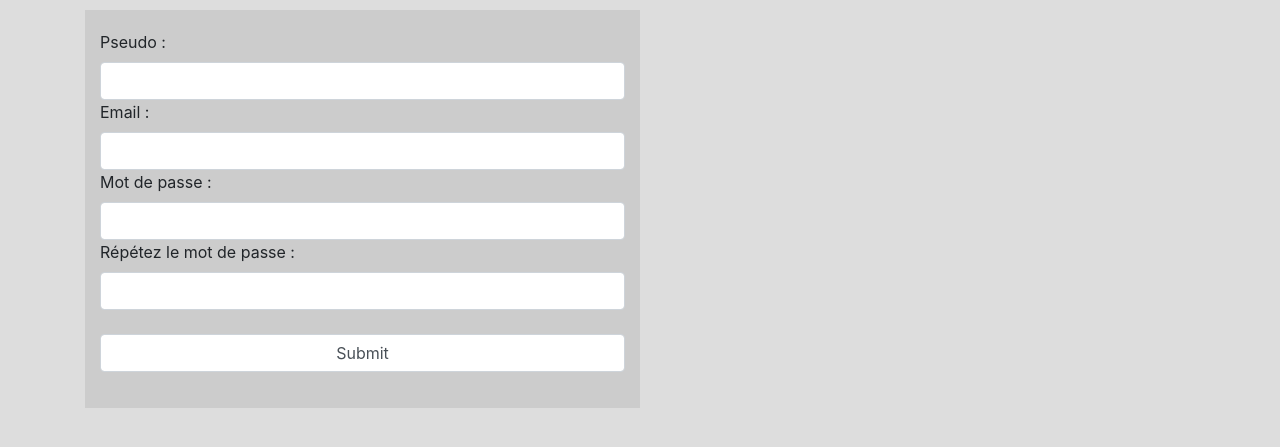
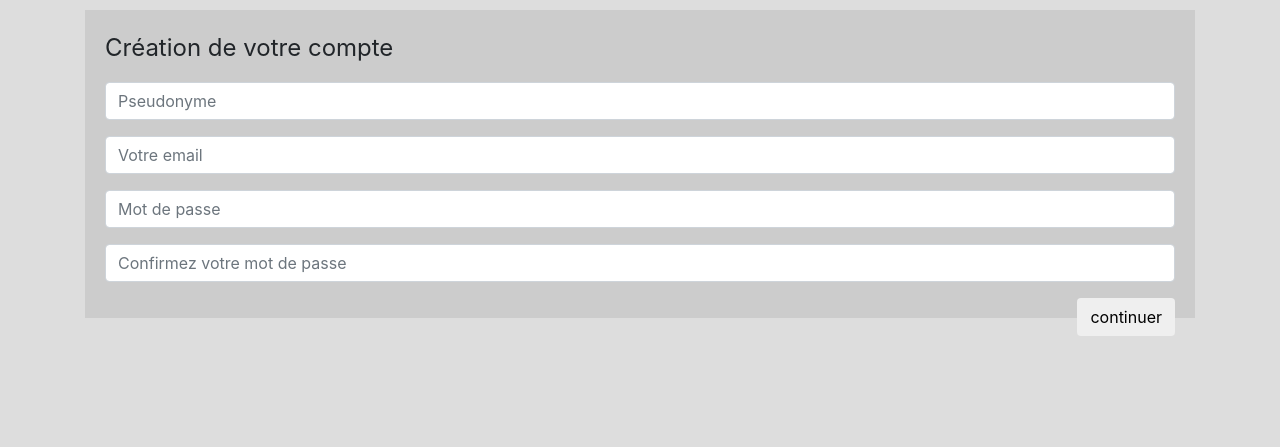
Before and after one commit to Sulff57/TestBlog, a PHP site: page /inscription.php in a window 1280 px wide. Shown: the top 447 px of the page. Run offline with PHP 8.4, Linux system fonts and the light colour scheme.

Commit message:
Amélioration présentation formulaire d'inscription

```diff
--- a/index.php
+++ b/index.php
@@ -100,5 +100,5 @@
     }
     ?>
   </div>
-<?php require('html_parts/charger_CDN_bootstrap.html');
+<?php require('html_parts/charger_CDN_bootstrap.html');?>
 </body>
--- a/inscription.php
+++ b/inscription.php
@@ -5,6 +5,7 @@
     <meta charset="utf-8">
     <meta name="robots" content="noindex" />
     <link rel="stylesheet" href="style.css">
+    <link rel="stylesheet" href="css/inscription.css">
     <link rel="stylesheet" href="https://maxcdn.bootstrapcdn.com/bootstrap/4.0.0/css/bootstrap.min.css" integrity="sha384-Gn5384xqQ1aoWXA+058RXPxPg6fy4IWvTNh0E263XmFcJlSAwiGgFAW/dAiS6JXm" crossorigin="anonymous">
     <title>Page d'inscription</title>
 </head>
@@ -12,20 +13,29 @@
 <body>
   <div class="container">
     <section>
-      <class="row">
-        <form action="inscription_post.php" method="post" class="form-mise-en-page col-lg-6 form-horizontal">
-          <p>
-            <label for="pseudo">Pseudo :</label>
-            <input type="text" name="pseudo" id="pseudo" class="form-control"/>
-            <label for="mail">Email :</label>
-            <input type="text" name="mail" id="mail" class="form-control"/>
-            <label for="password">Mot de passe :</label>
-            <input type="password" name="password" id="password" class="form-control"/>
-            <label for="password_check">Répétez le mot de passe :</label>
-            <input type="password" name="password_check" id="password_check" class="form-control"/>
-            <br/>
-            <input type="submit" class="form-control"/>
-          </p>
+        <form action="inscription_post.php" method="post" class="form-mise-en-page form-horizontal" id="inscription" autocomplete="on">
+          <div class="form-group">
+            <legend>Création de votre compte</legend>
+          </div>
+          <div class="form-group">
+            <label class="sr-only" for="pseudo">Pseudonyme</label>
+            <input type="text" name="pseudo" id="pseudo" class="form-control" placeholder="Pseudonyme"/>
+          </div>
+          <div class="form-group">
+            <label class="sr-only" for="mail">Votre email</label>
+            <input type="text" name="mail" id="mail" class="form-control" placeholder="Votre email" autocomplete="off"/>
+          </div>
+          <div class="form-group">
+            <label class="sr-only" for="password">Mot de passe</label>
+            <input type="password" name="password" id="password" class="form-control" placeholder="Mot de passe" autocomplete="new-password"/>
+          </div>
+          <div class="form-group">
+            <label class="sr-only" for="password_check">Confirmez votre mot de passe</label>
+            <input type="password" name="password_check" id="password_check" class="form-control" placeholder="Confirmez votre mot de passe" autocomplete="off"/>
+          </div>
+          <div class="form-group">
+            <button type="submit" class="button-connexion btn float-right" id="bouton_inscription">continuer</button>
+          </div>
         </form>
       </class>
     </section>
--- a/style.css
+++ b/style.css
@@ -7,8 +7,6 @@ body {
   padding-top: 10px;
   background-color: #DDD !important;
 }
-
-
 
 #lien_git_blog a
 {
```
